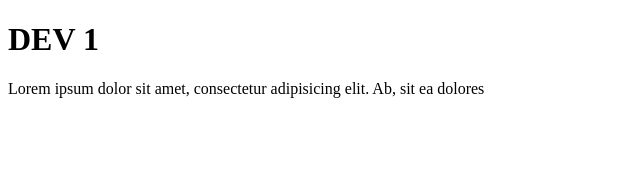
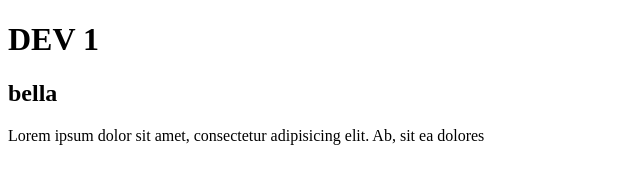
Before and after one commit to natasha8/23.11.2021, a plain HTML site: page index.html in a window 1280 px wide. Shown: the whole page, without its empty margins (0-640 px from the left). Drawn offline with Linux system fonts and the light colour scheme.

Commit message:
dev1 fix

```diff
--- a/index.html
+++ b/index.html
@@ -8,6 +8,7 @@
   </head>
   <body>
     <h1>DEV 1</h1>
+    <h2>bella</h2>
     Lorem ipsum dolor sit amet, consectetur adipisicing elit. Ab, sit ea dolores
 
 </html>
```
